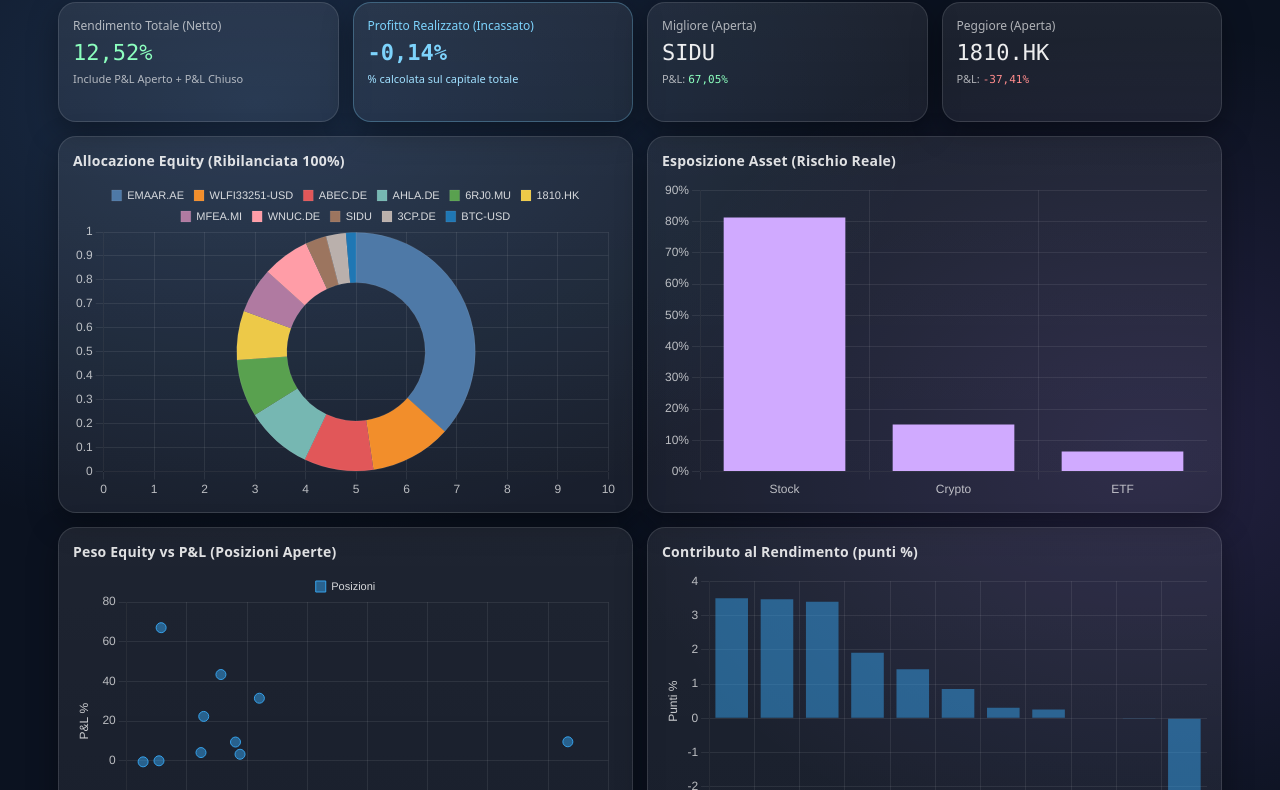
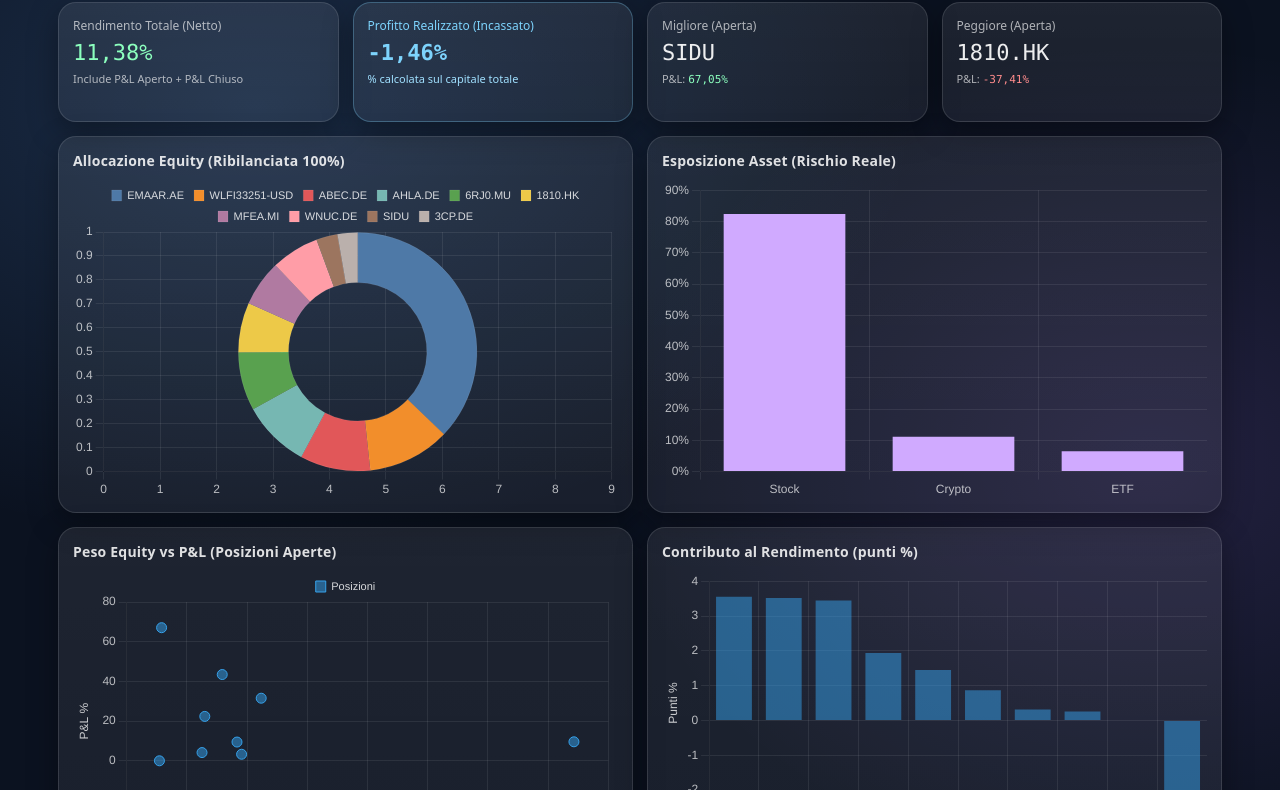
Before and after one commit to mida1010/Portfolio, a plain HTML site: page index.html in a window 1280 px wide. Shown: the part 71-861 px from the top of the page. Drawn offline with nearby package versions, Linux system fonts and the light colour scheme.

Commit message:
Update investment data and add Bitcoin closure

```diff
--- a/index.html
+++ b/index.html
@@ -211,7 +211,7 @@
    1) DATI
    ========================= */
 const DATA = {
-  asOf: "05/02/2026",
+  asOf: "06/02/2026",
 
   table: [
     { Ticker:"EMAAR.AE",      Name:"Emaar Properties", Asset:"Stock",  Weight:36.95, Entry:13.69,     Current:15,     DataAcquisto:"23/10/2025" },
@@ -223,20 +223,7 @@ const DATA = {
     { Ticker:"MFEA.MI",       Name:"Media for Europe", Asset:"Stock",  Weight:6.22,  Entry:3.04,      Current:3.166, DataAcquisto:"01/12/2025" },
     { Ticker:"WNUC.DE",       Name:"WisdomTree Uranium", Asset:"ETF",    Weight:6.45,  Entry:46.9,      Current:57.39,    DataAcquisto:"12/12/2025" },
     { Ticker:"SIDU",          Name:"Sidus Space", Asset:"Stock",  Weight:2.88,  Entry:2.58,      Current:4.31, DataAcquisto:"31/12/2025" },
-
-    // NUOVA POSIZIONE XIAOMI (GERMANIA)
     { Ticker:"3CP.DE",        Name:"Xiaomi (Ger)", Asset:"Stock",  Weight:2.70,  Entry:3.75,      Current:3.75, DataAcquisto:"05/02/2026" },
-
-    {
-      Ticker:"BTC-USD",
-      Name:"Bitcoin",
-      Asset:"Crypto",
-      Weight:1.37,
-      Entry:89554,
-      Current:89396.7,
-      Leverage: 3,
-      DataAcquisto:"23/01/2026"
-    },
   ],
 
   closed: [
@@ -250,7 +237,6 @@ const DATA = {
       DataAcquisto:"10/12/2025",
       DataVendita:"23/01/2026"
     },
-    // TESLA CHIUSA
     {
       Ticker:"TL0.DE",
       Name:"Tesla",
@@ -260,6 +246,18 @@ const DATA = {
       Exit:338.35,
       DataAcquisto:"10/12/2025",
       DataVendita:"05/02/2026"
+    },
+    // BITCOIN CHIUSA IN PERDITA
+    {
+      Ticker:"BTC-USD",
+      Name:"Bitcoin",
+      Asset:"Crypto",
+      Weight:1.37,
+      Entry:89554,
+      Exit:60742,   // Prezzo di chiusura da screenshot
+      Leverage: 3,  // Leva mantenuta dal vecchio codice (causerà un grosso drawdawn nel P&L)
+      DataAcquisto:"23/01/2026",
+      DataVendita:"06/02/2026"
     }
   ]
 };
```
